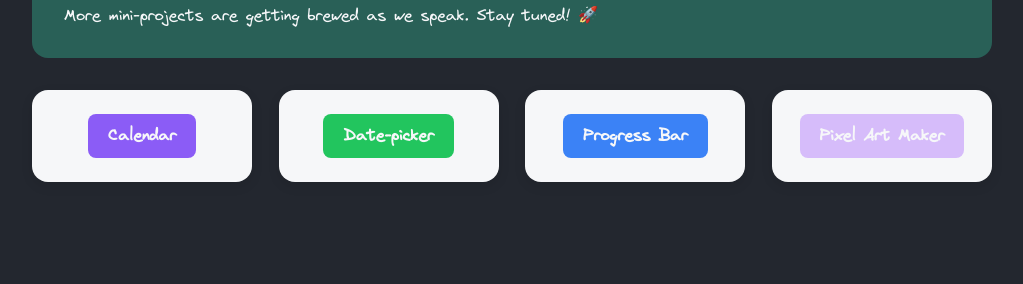
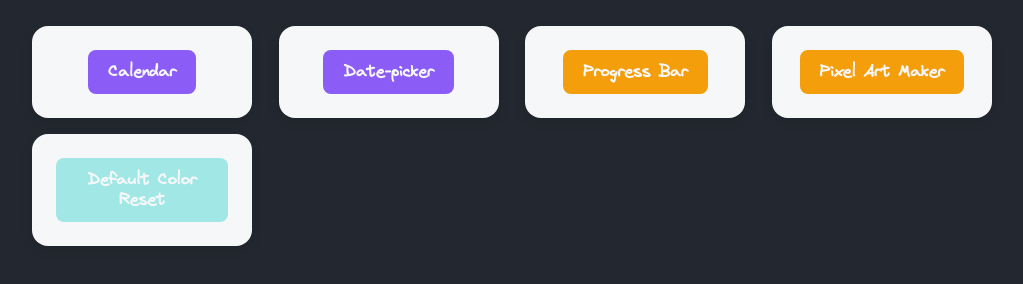
Before and after one commit to vijays-hub/vanilla-js-suite, a plain HTML site: page index.html in a window 1280 px wide. Shown: the part 456-740 px from the top of the page, without its empty margins (128-1151 px from the left). Drawn offline with Linux system fonts and the light colour scheme.

Commit message:
JS Suite: Adding Default Color Reset to the list of projects!

```diff
--- a/globalStyles.css
+++ b/globalStyles.css
@@ -85,6 +85,7 @@
   display: flex;
   flex-wrap: wrap;
   justify-content: space-between;
+  gap: 16px;
 }
 
 /* Card styling */
@@ -108,26 +109,6 @@
   border-radius: 8px;
   font-weight: bold;
 }
-
-/* Custom button colors for each card */
-.app_list_card:nth-child(1) a {
-  background-color: #8b5cf6; /* Violet for the first card */
-}
-
-.app_list_card:nth-child(2) a {
-  background-color: #22c55e; /* Green for the second card */
-}
-
-.app_list_card:nth-child(3) a {
-  background-color: #3b82f6; /* Blue for the third card */
-}
-
-.app_list_card:nth-child(4) a {
-  background-color: #d6bcfa; /* Blue for the third card */
-}
-
-/* #FFD6A5 */
-/* #A0E7E5 */
 
 /* Hover effect for cards */
 .app_list_card:hover {
--- a/index.html
+++ b/index.html
@@ -68,18 +68,60 @@
 
       <div class="app_list_wrapper">
         <div class="app_list_card">
-          <a href="calendar/">Calendar</a>
+          <a href="calendar/" id="nav_button">Calendar</a>
         </div>
         <div class="app_list_card">
-          <a href="date-picker/">Date-picker</a>
+          <a href="date-picker/" id="nav_button">Date-picker</a>
         </div>
         <div class="app_list_card">
-          <a href="dynamic-progress-bar/">Progress Bar</a>
+          <a href="dynamic-progress-bar/" id="nav_button">Progress Bar</a>
         </div>
         <div class="app_list_card">
-          <a href="pixel-art-maker/">Pixel Art Maker</a>
+          <a href="pixel-art-maker/" id="nav_button">Pixel Art Maker</a>
+        </div>
+        <div class="app_list_card">
+          <a href="default-color-by-order/" id="nav_button"
+            >Default Color Reset</a
+          >
         </div>
       </div>
     </div>
+
+    <script>
+      const NAV_BACKGROUND_COLOR_SET = [
+        "#8b5cf6",
+        "#22c55e",
+        "#3b82f6",
+        "#f87171",
+        "#f59e0b",
+        "#d6bcfa",
+        "#fbcfe8",
+        "#fcd34d",
+        "#FFD6A5",
+        "#A0E7E5",
+      ];
+
+      function generateAppListCardBackground() {
+        const appListCards = document.querySelectorAll(".app_list_card");
+
+        appListCards.forEach((card) => {
+          const navButton = card.querySelector("#nav_button");
+          navButton.style.backgroundColor =
+            NAV_BACKGROUND_COLOR_SET[
+              /**
+               * This line of code generates a random index to select a background color
+               * from the NAV_BACKGROUND_COLOR_SET array. Math.random() generates a
+               * random decimal number between 0 (inclusive) and 1 (exclusive), which is
+               * then multiplied by the length of the NAV_BACKGROUND_COLOR_SET array.
+               * Math.floor() is used to round down the result to the nearest whole number,
+               * ensuring the index is within the valid range of the array.
+               */
+              Math.floor(Math.random() * NAV_BACKGROUND_COLOR_SET.length)
+            ];
+        });
+      }
+
+      generateAppListCardBackground();
+    </script>
   </body>
 </html>
```
